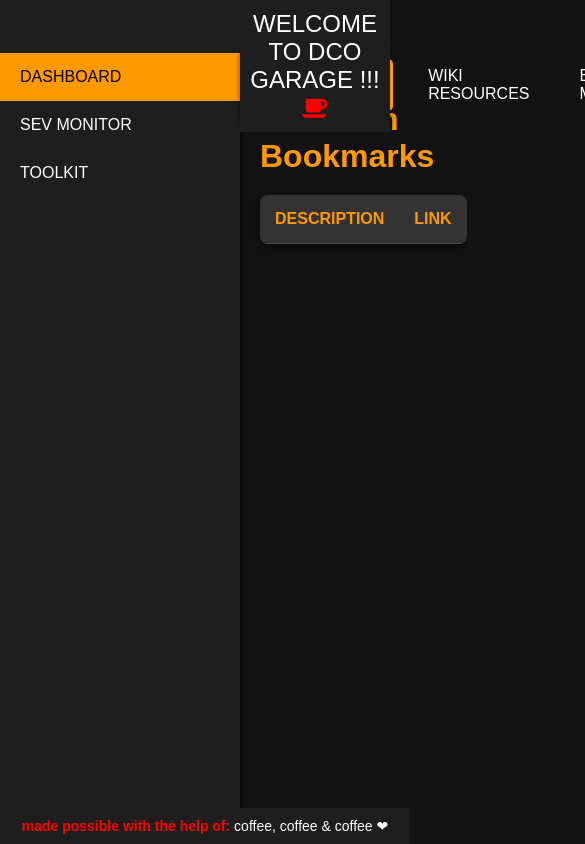
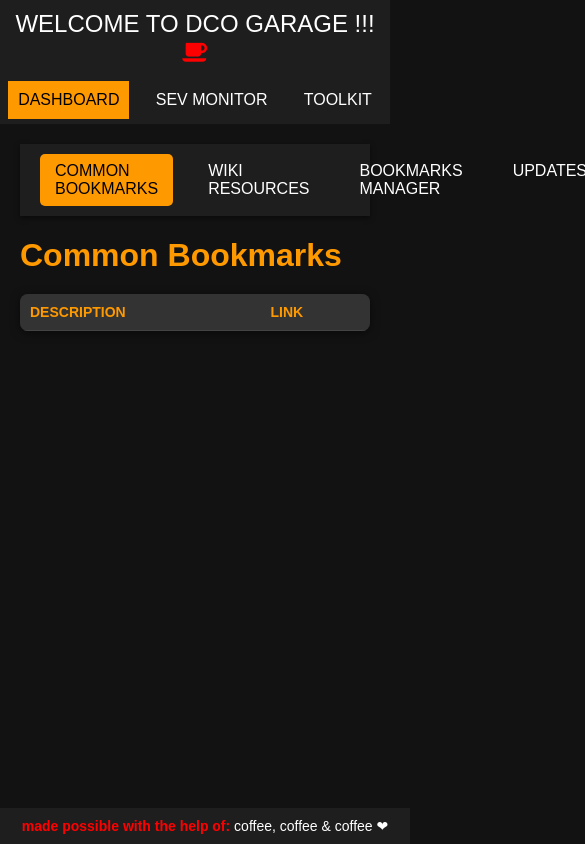
Before and after one commit to og-hash/dco-garage, a plain HTML site: page index.html in a window 390 px wide. Shown: the top 844 px of the page, 585 px wide, since content can reach past the window. Drawn offline with Linux system fonts and the light colour scheme; no server answers.

Commit message:
index.html

```diff
--- a/index.html
+++ b/index.html
@@ -2,8 +2,12 @@
 <html lang="en">
 <head>
   <meta charset="UTF-8" />
+  <!-- Ensure proper scaling on mobile devices -->
   <meta name="viewport" content="width=device-width, initial-scale=1.0" />
-  <link rel="stylesheet" href="https://cdnjs.cloudflare.com/ajax/libs/font-awesome/4.7.0/css/font-awesome.min.css" />
+  <link
+    rel="stylesheet"
+    href="https://cdnjs.cloudflare.com/ajax/libs/font-awesome/4.7.0/css/font-awesome.min.css"
+  />
   <title>DCO Garage</title>
   <style>
     /* Global Styles */
@@ -16,6 +20,16 @@
       flex-direction: column;
       min-height: 100vh;
     }
+    a {
+      color: #f90;
+      text-decoration: none;
+      transition: color 0.3s;
+    }
+    a:hover {
+      color: #ffb84d;
+    }
+
+    /* Sidebar */
     .sidebar {
       width: 240px;
       background-color: #1e1e1e;
@@ -40,63 +54,21 @@
       background-color: #f90;
       color: #000;
     }
-    .content {
-      margin-left: 240px;
-      padding: 80px 20px 20px;
-      transition: margin-left 0.3s;
-      padding-bottom: 50px; /* Prevent footer overlap */
+
+    /* Header */
+    header {
+      background-color: #1e1e1e;
+      padding: 10px;
+      text-align: center;
+      color: #ffffff;
+      font-size: 24px;
+      position: fixed;
+      top: 0;
+      left: 240px;
+      right: 0;
+      z-index: 1000;
     }
-    .hidden {
-      display: none;
-    }
-    .content h1 {
-      color: #f90;
-      margin-bottom: 20px;
-    }
-    table {
-      width: 100%;
-      border-collapse: collapse;
-      margin-top: 20px;
-      background-color: #1e1e1e;
-      border-radius: 8px;
-      overflow: hidden;
-      box-shadow: 0 2px 10px rgba(0, 0, 0, 0.5);
-    }
-    table th,
-    table td {
-      padding: 15px;
-      text-align: left;
-      border-bottom: 1px solid #444;
-    }
-    table th {
-      background-color: #333;
-      color: #f90;
-    }
-    table tr:nth-child(even) {
-      background-color: #292929;
-    }
-    table tr:hover {
-      background-color: #444;
-    }
-    a {
-      color: #f90;
-      text-decoration: none;
-      transition: color 0.3s;
-    }
-    a:hover {
-      color: #ffb84d;
-    }
-    ul {
-      padding: 0;
-      list-style: none;
-      margin: 0;
-    }
-    ul li {
-      margin-bottom: 10px;
-    }
-    ul li:last-child {
-      margin-bottom: 0;
-    }
+
     /* Top Menu */
     .top-menu {
       display: flex;
@@ -125,6 +97,62 @@
       background-color: #f90;
       color: #000;
     }
+
+    /* Main Content Area */
+    .content {
+      margin-left: 240px;
+      padding: 80px 20px 20px;
+      transition: margin-left 0.3s;
+      padding-bottom: 50px; /* Prevent footer overlap */
+    }
+    .hidden {
+      display: none;
+    }
+    .content h1 {
+      color: #f90;
+      margin-bottom: 20px;
+    }
+
+    /* Tables */
+    table {
+      width: 100%;
+      border-collapse: collapse;
+      margin-top: 20px;
+      background-color: #1e1e1e;
+      border-radius: 8px;
+      overflow: hidden;
+      box-shadow: 0 2px 10px rgba(0, 0, 0, 0.5);
+    }
+    table th,
+    table td {
+      padding: 15px;
+      text-align: left;
+      border-bottom: 1px solid #444;
+    }
+    table th {
+      background-color: #333;
+      color: #f90;
+    }
+    table tr:nth-child(even) {
+      background-color: #292929;
+    }
+    table tr:hover {
+      background-color: #444;
+    }
+
+    /* Unordered Lists */
+    ul {
+      padding: 0;
+      list-style: none;
+      margin: 0;
+    }
+    ul li {
+      margin-bottom: 10px;
+    }
+    ul li:last-child {
+      margin-bottom: 0;
+    }
+
     /* Search Bars */
     .search-bar {
       margin-top: 0;
@@ -157,18 +185,7 @@
       color: #ffffff;
       width: 230px;
     }
-    /* Footer */
-    footer {
-      position: fixed;
-      bottom: 0;
-      left: 0;
-      width: 100%;
-      text-align: center;
-      padding: 10px;
-      background-color: #1e1e1e;
-      color: #ffffff;
-      font-size: 14px;
-    }
+
     /* Input & Button Styles */
     input,
     button {
@@ -185,6 +202,20 @@
     button:hover {
       background-color: #ffb84d;
     }
+
+    /* Footer */
+    footer {
+      position: fixed;
+      bottom: 0;
+      left: 0;
+      width: 100%;
+      text-align: center;
+      padding: 10px;
+      background-color: #1e1e1e;
+      color: #ffffff;
+      font-size: 14px;
+    }
+
     /* Modal Styles */
     #passwordModal {
       display: none; /* Initially hidden */
@@ -225,34 +256,96 @@
     .modal-content button:hover {
       background-color: #0056b3;
     }
+
+    /*
+    ==========================================================================
+    RESPONSIVE MEDIA QUERIES
+    ==========================================================================
+    */
+    @media (max-width: 768px) {
+      /* Sidebar becomes horizontal at top for smaller screens */
+      .sidebar {
+        width: 100%;
+        height: auto;
+        position: static;
+        top: 0;
+        left: 0;
+        padding-top: 0;
+        box-shadow: none;
+        display: flex;
+        flex-wrap: wrap;
+        justify-content: space-around;
+      }
+      .sidebar a {
+        display: block;
+        margin: 5px;
+        padding: 10px;
+      }
+
+      /* Header shifts to top, full width */
+      header {
+        position: static;
+        margin-top: 0;
+        left: 0;
+        right: 0;
+      }
+
+      /* Top menu adjusts beneath header */
+      .top-menu {
+        position: static;
+        margin-top: 0;
+        left: 0;
+        right: 0;
+      }
+
+      /* Content no longer offset by sidebar */
+      .content {
+        margin-left: 0;
+        padding-top: 20px;
+      }
+
+      /* Adjust table text and spacing if needed */
+      table th,
+      table td {
+        padding: 10px;
+        font-size: 14px;
+      }
+    }
   </style>
 </head>
 <body>
-  <header style="background-color: #1e1e1e; padding: 10px; text-align: center; color: #ffffff; font-size: 24px; position: fixed; top: 0; left: 240px; right: 0; z-index: 1000;">
+  <header>
     WELCOME TO DCO GARAGE !!! <i class="fa fa-coffee" style="font-size:24px; color:red;"></i>
   </header>
 
   <div class="sidebar">
-    <!--<h4 style="color: #ffffff; text-align: center; padding: 10px 0;">WELCOME TO DCO GARAGE!</h4>-->
     <a href="#" onclick="showContent('dashboard', this)" class="active">DASHBOARD</a>
     <a href="#" onclick="showContent('sev-monitor', this)">SEV MONITOR</a>
-    <!--<a href="#" onclick="showContent('queue-monitor', this)">QUEUE MONITOR</a>-->
     <a href="#" onclick="showContent('toolkit', this)">TOOLKIT</a>
   </div>
 
   <!-- DASHBOARD Section -->
   <div id="dashboard" class="content">
-    <!--<h1>DASHBOARD</h1>-->
     <div class="top-menu">
       <a href="#" onclick="showTopMenu('common-bookmarks', this)" class="active">COMMON BOOKMARKS</a>
       <a href="#" onclick="showTopMenu('wiki-resources', this)">WIKI RESOURCES</a>
       <a href="#" onclick="showTopMenu('domains-collection', this)">BOOKMARKS MANAGER</a>
       <a href="#" onclick="showTopMenu('updates', this)">UPDATES</a>
       <div class="search-bar" id="bookmarksSearchBar" style="display: flex;">
-        <input type="text" id="bookmarksSearchInput" placeholder="Search bookmarks..." onkeyup="searchBookmarks()" />
+        <input
+          type="text"
+          id="bookmarksSearchInput"
+          placeholder="Search bookmarks..."
+          onkeyup="searchBookmarks()"
+        />
       </div>
       <div class="search-bar" id="wikiSearchBar" style="display: none;">
-        <input type="text" id="wikiSearchInput" placeholder="Search WIKI..." onkeyup="searchwikiresource()" />
+        <input
+          type="text"
+          id="wikiSearchInput"
+          placeholder="Search WIKI..."
+          onkeyup="searchwikiresource()"
+        />
       </div>
     </div>
 
@@ -264,7 +357,6 @@
           <tr>
             <th>DESCRIPTION</th>
             <th>LINK</th>
-            <!-- Actions column removed for the main home page -->
           </tr>
         </thead>
         <tbody>
@@ -276,7 +368,9 @@
     <!-- Wiki Resources -->
     <div id="wiki-resources" class="hidden">
       <br />
-      <p align="center" style="color: orange;"><b>This page is under construction; More links to WIKI Resources are coming!!!</b></p>
+      <p align="center" style="color: orange;">
+        <b>This page is under construction; More links to WIKI Resources are coming!!!</b>
+      </p>
       <table>
         <thead>
           <tr>
@@ -469,7 +563,11 @@
         <p align="center" style="color: orange;">Current Version: [v1.3]</p>
         <div class="announcement">
           <h1>🚀 ANNOUNCEMENT: DCO Garage is Now Live! 🚀</h1>
-          <p>We’re thrilled to introduce <strong>DCO Garage</strong> – a unified hub that provides seamless access to <strong>DCO Tools, Wiki Resources, SEV Monitor, and Toolkit (commands)</strong> all in one convenient location!</p>
+          <p>
+            We’re thrilled to introduce <strong>DCO Garage</strong> – a unified hub that
+            provides seamless access to <strong>DCO Tools, Wiki Resources, SEV Monitor, and Toolkit (commands)</strong>
+            all in one convenient location!
+          </p>
           <br />
           <h2>🔹 What’s New?</h2>
           <ul>
@@ -483,10 +581,16 @@
           <br />
           <h2>📋 How to Access?</h2>
           <p>Click the link below to start exploring:</p>
-          <p><a href="https://drive-render.corp.amazon.com/view/hpotlia@/AKLScripts/dco_garage.html"><strong>DCO Garage</strong></a></p>
+          <p>
+            <a href="https://drive-render.corp.amazon.com/view/hpotlia@/AKLScripts/dco_garage.html"><strong>DCO Garage</strong></a>
+          </p>
           <br />
           <h2 class="feedback">📬 Share Your Feedback!</h2>
-          <p>Your input is crucial to making <strong>DCO Garage</strong> even better. If you encounter any issues or have suggestions for improvements, please share your feedback via:</p>
+          <p>
+            Your input is crucial to making <strong>DCO Garage</strong> even better. If you
+            encounter any issues or have suggestions for improvements, please share your
+            feedback via:
+          </p>
           <ul>
             <!--<li>Google Form: <a href="#">Submit Feedback</a></li>-->
             <li>Slack Channel: <strong>...</strong></li>
@@ -499,6 +603,7 @@
 
       <script>
         const API_BASE_URL = 'https://dashboard-backend-zu2y.onrender.com';
+
         // Load bookmarks from the backend
         async function loadBookmarks() {
           try {
@@ -507,11 +612,13 @@
             if (data.success) {
               const tableBody = document.querySelector('#bookmarksTable tbody');
               tableBody.innerHTML = ''; // Clear existing rows
-              data.bookmarks.forEach((bookmark, index) => {
+              data.bookmarks.forEach((bookmark) => {
                 const row = document.createElement('tr');
                 row.innerHTML = `
                   <td>${bookmark.description}</td>
-                  <td><a href="${bookmark.link}" target="_blank">${bookmark.altText || 'Visit Link'}</a></td>
+                  <td><a href="${bookmark.link}" target="_blank">${
+                  bookmark.altText || 'Visit Link'
+                }</a></td>
                 `;
                 tableBody.appendChild(row);
               });
@@ -522,6 +629,7 @@
             console.error('Error loading bookmarks:', error);
           }
         }
+
         // Add a new bookmark
         async function addBookmark() {
           const description = document.getElementById('newDescription').value.trim();
@@ -548,7 +656,8 @@
             console.error('Error adding bookmark:', error);
           }
         }
-        // Edit a bookmark (currently not enabled in UI)
+
+        // Edit a bookmark (not enabled in UI)
         async function editBookmark(index, currentDescription, currentLink, currentAltText) {
           const newDescription = prompt('Edit description:', currentDescription);
           const newLink = prompt('Edit link:', currentLink);
@@ -558,7 +667,12 @@
               const response = await fetch(`${API_BASE_URL}/edit-bookmark`, {
                 method: 'PUT',
                 headers: { 'Content-Type': 'application/json' },
-                body: JSON.stringify({ index, description: newDescription, link: newLink, altText: newAltText })
+                body: JSON.stringify({
+                  index,
+                  description: newDescription,
+                  link: newLink,
+                  altText: newAltText
+                })
               });
               const data = await response.json();
               if (data.success) {
@@ -572,7 +686,8 @@
             }
           }
         }
-        // Delete a bookmark (currently not enabled in UI)
+
+        // Delete a bookmark (not enabled in UI)
         async function deleteBookmark(index) {
           if (confirm('Are you sure you want to delete this bookmark?')) {
             try {
@@ -593,6 +708,7 @@
             }
           }
         }
+
         // Load bookmarks when the page loads
         document.addEventListener('DOMContentLoaded', loadBookmarks);
       </script>
@@ -600,20 +716,17 @@
 
     <!-- SEV MONITOR Section -->
     <div id="sev-monitor" class="content hidden">
-      <!--<h1>SEV MONITOR</h1>-->
       <p align="center" style="color: orange;">Content for Sev Monitor goes here.</p>
       <p align="center" style="color: orange;">Includes real-time Slack message updates! [Coming Soon]</p>
     </div>
 
     <!-- QUEUE MONITOR Section -->
     <div id="queue-monitor" class="content hidden">
-      <!--<h1>QUEUE MONITOR</h1>-->
       <p>Content for Queue Monitor goes here.</p>
     </div>
 
     <!-- TOOLKIT Section -->
     <div id="toolkit" class="content hidden">
-      <!--<h1>TOOLKIT</h1>-->
       <div class="search-bar1">
         <input type="text" id="searchInput" placeholder="Search toolkit..." onkeyup="searchToolkit()" />
       </div>
@@ -645,13 +758,14 @@
             <td>ACCTON AS 4610</td>
             <td>
               Console with one of these baudrates (115200 or 9600)<br /><br />
-              Select startup mode. If no selection is made within 3 seconds, the ICOS Application will start automatically...<br />
-              ICOS Startup -- Main Menu<br />
+              Select startup mode. If no selection is made within 3 seconds,
+              the ICOS Application will start automatically...<br />
+              <strong>ICOS Startup -- Main Menu</strong><br />
               1 - Start ICOS Application<br />
               2 - Display Utility Menu--<br />
               Select (1, 2): [type 2] and press “ENTER” to <b>Display Utility Menu</b><br /><br />
-              ICOS Startup Rev: 3.4.3<br />
-              ICOS Startup -- Utility Menu--<br />
+              <strong>ICOS Startup Rev: 3.4.3</strong><br />
+              <strong>ICOS Startup -- Utility Menu--</strong><br />
               1 - Start ICOS Application<br />
               2 - Load Code Update Package<br />
               3 - Load Configuration<br />
@@ -697,7 +811,6 @@
               =&gt;at /proc/mtd<br /><br />
               Look for the line where it’s written "open" and note the "mtd" number.<br />
               [example]<br />
-              (...)<br />
               ** Installer Mode Enabled **<br />
               ONIE:/ # cat /proc/mtd<br />
               dev:    size   erasesize  name<br />
```
